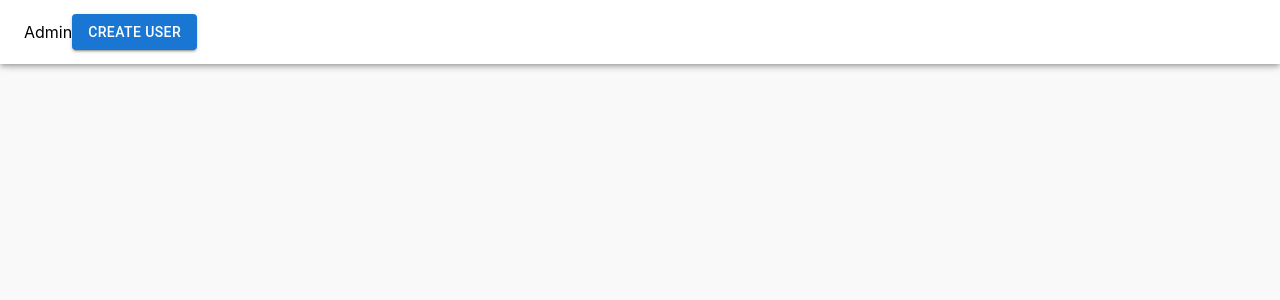
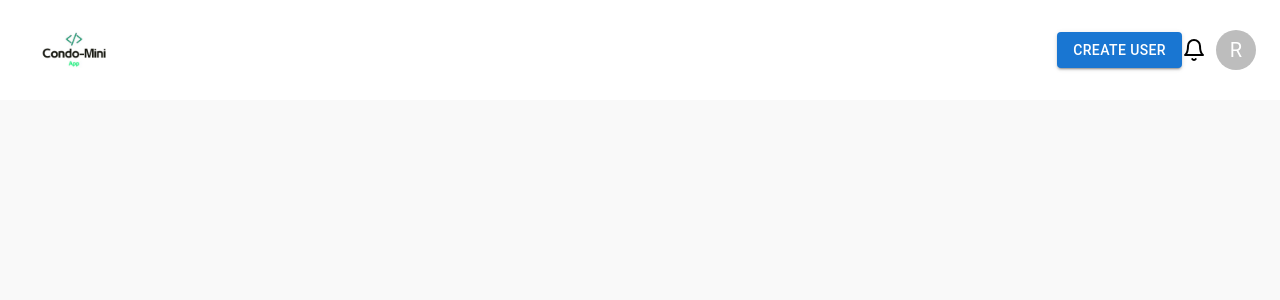
Before and after one commit to Condo-Mini/condo_mini-front_end, a React (Create React App) app: page / in a window 1280 px wide. Shown: the top 300 px of the page. Built offline with nearby package versions, Linux system fonts and the light colour scheme; the HTML template or start-up script is replaced by a standard one.

Commit message:
Created and styled Header components

```diff
--- a/package.json
+++ b/package.json
@@ -5,6 +5,7 @@
   "dependencies": {
     "@emotion/react": "^11.9.3",
     "@emotion/styled": "^11.9.3",
+    "@material-ui/core": "^4.12.4",
     "@material-ui/styles": "^4.11.5",
     "@mui/material": "^5.8.6",
     "@testing-library/jest-dom": "^5.16.4",
@@ -12,6 +13,7 @@
     "@testing-library/user-event": "^13.5.0",
     "react": "^18.2.0",
     "react-dom": "^18.2.0",
+    "react-feather": "^2.0.10",
     "react-scripts": "5.0.1",
     "web-vitals": "^2.1.4"
   },
--- a/src/pages/HomeAdm/components/Header.js
+++ b/src/pages/HomeAdm/components/Header.js
@@ -1,31 +1,40 @@
 import React from 'react';
 import { Button } from '@mui/material';
-// import '../style.css';
+import '../style.css';
 import { makeStyles } from '@material-ui/styles';
 import AppBar from '@mui/material/AppBar';
 import Toolbar from '@mui/material/Toolbar';
+import SvgIcon from '@mui/material/SvgIcon';
+import { Bell } from 'react-feather';
+import Avatar from '@mui/material/Avatar'
 
 const useStyles = makeStyles({
-  appBar: {
-    boxShadow: 'none',
-    backgroundColor: '#f9f9',
+  root: {
+    "&.MuiPaper-root": {
+      boxShadow: 'none',
+    "& img": {
+      maxHeight: 100,
+     },
+    },
   },
-  button: {
-    color: '#f9f9',
-  }
 });
 function Header() {
-  const classes = useStyles();
+const classes = useStyles();
 
   return(
-    <AppBar position="fixed" color="inherit" className = { classes.appBar }>
+    <AppBar position="fixed" color="inherit" className={classes.root}>
       <Toolbar>
-        <div className>
-          <span>Admin</span>
+        <img src="/images/Condo-Mini.jpg" alt="logo" className={classes.img}/>
+        <div className="grow">
+          {/* <input></input> */}
         </div>
-        <div className="">
-          <Button variant="contained" className={ classes.button }>create user</Button>
+        <div className="userSection">
+          <Button variant="contained" className="button">create user</Button>
         </div>
+        <SvgIcon className="bell">
+          <Bell></Bell>
+        </SvgIcon>
+        <Avatar alt="Remy Sharp" src="/" />
       </Toolbar>
     </AppBar>
   )
--- a/src/pages/HomeAdm/index.js
+++ b/src/pages/HomeAdm/index.js
@@ -16,16 +16,13 @@ const useStyles = makeStyles({
     width: '1200px',
     margin: '0 auto',
   },
-  appBar: {
-    backgroundColor: '#f9f9',
-  }
 })
 function HomeAdm() {
   const classes = useStyles();
 
   return (
     <div className={classes.root}>
-      <Header className={classes.appBar}/>
+      <Header />
         <main className={classes.main}>
           <NavBar/>
           <Feed/>
--- a/src/pages/HomeAdm/style.css
+++ b/src/pages/HomeAdm/style.css
@@ -29,3 +29,20 @@
    width: 100%;
 
   }
+
+  .grow {
+    flex-grow: 1;
+  }
+
+  .userSection {
+    display: flex;
+    align-items: center;
+  }
+
+  .button {
+    margin-right: 10px;
+  }
+
+  .bell {
+    margin-right: 10px;
+  }
```
Also changed, not shown: public/images/Condo-Mini.jpg (added), 1 other file (tests, documents, lock files or other folders).
